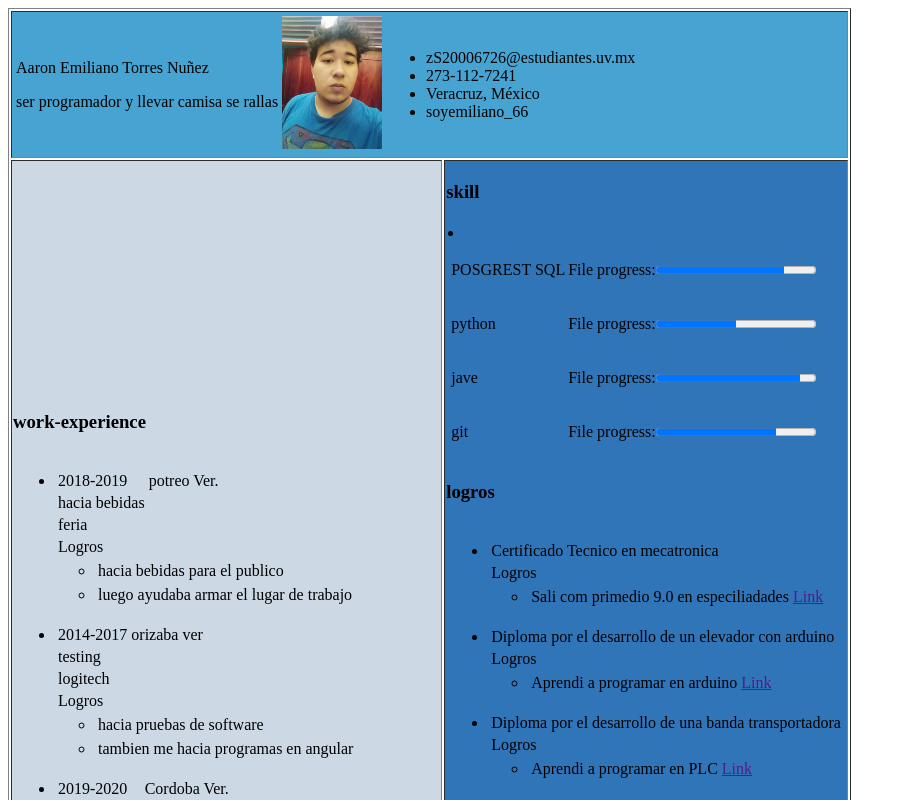
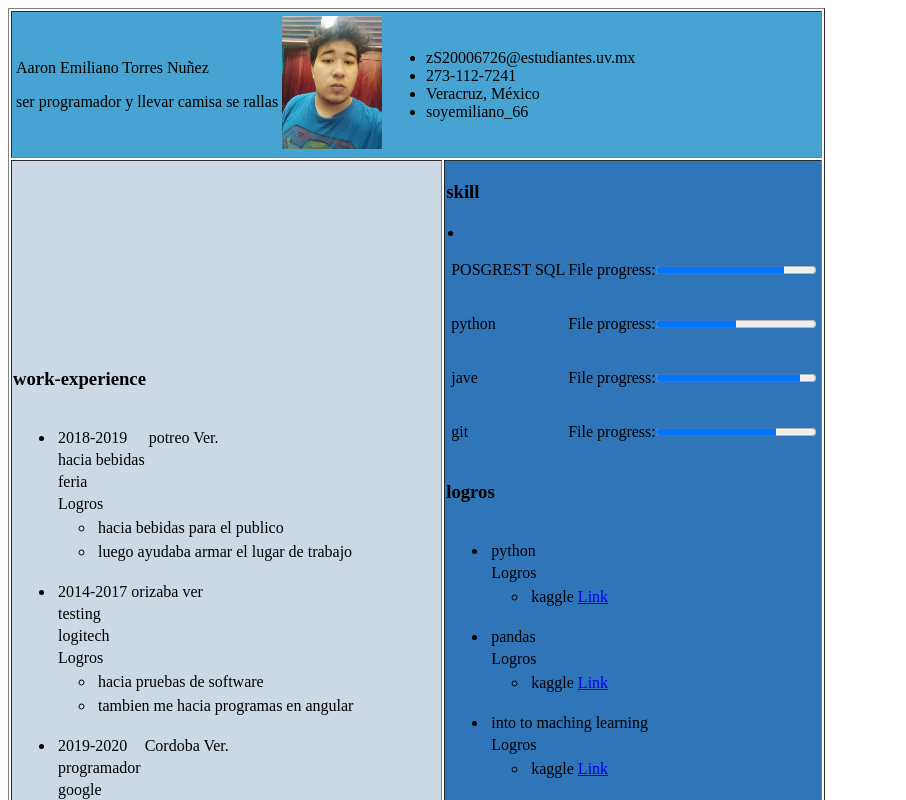
Before and after one commit to EmilianoTorres123/EmilianoTorres123.github.io, an Angular app: page / in a window 1280 px wide. Shown: the top 800 px of the page, without its empty margins (0-906 px from the left). Built offline with nearby package versions, Linux system fonts and the light colour scheme.

Commit message:
subir docs actualizados

```diff
--- a/src/app/logros/logros.component.ts
+++ b/src/app/logros/logros.component.ts
@@ -10,26 +10,7 @@ export class LogrosComponent implements OnInit {
   constructor() { }
 
   ngOnInit(): void {
-    let certi = {
-      certificado: "Certificado Tecnico en mecatronica",
-      logros:[
-        {descripcion: "Sali com primedio 9.0 en especiliadades"},
-      ]
-    };
 
-    let certi2 = {
-      certificado: "Diploma por el desarrollo de un elevador con arduino",
-      logros:[
-        {descripcion: "Aprendi a programar en arduino"},
-      ]
-    };
-    let certi3 = {
-      certificado: "Diploma por el desarrollo de una banda transportadora",
-      logros:[
-        {descripcion: "Aprendi a programar en PLC"},
-      ]
-
-    };
     let certi4 = {
       certificado: "python",
       link: "https://github.com/EmilianoTorres123/kaggle/blob/master/python/chamis%20Torres%20Nu%C3%B1es%20-%20Python.png",
@@ -48,11 +29,28 @@ export class LogrosComponent implements OnInit {
       ]
 
     };
-    this.logros.push(certi);
-    this.logros.push(certi2);
-    this.logros.push(certi3);
+    let certi6 = {
+      certificado: "into to maching learning",
+      link: "https://github.com/EmilianoTorres123/into-marching/blob/master/into-machine-learning/chamis%20Torres%20Nu%C3%B1es%20-%20Intro%20to%20Machine%20Learning.png",
+      logros:[
+        {descripcion: "kaggle"},
+
+      ]
+
+    };
+    let certi7 = {
+      certificado: "intermedio maching learning",
+      link: "https://github.com/EmilianoTorres123/into-marching/blob/master/intermedio%20maching%20learning/chamis%20Torres%20Nu%C3%B1es%20-%20Intermediate%20Machine%20Learning.png",
+      logros:[
+        {descripcion: "kaggle"},
+
+      ]
+
+    };
     this.logros.push(certi4);
     this.logros.push(certi5);
+    this.logros.push(certi6);
+    this.logros.push(certi7);
 
 
   }
```
Also changed, not shown: 3 other files (tests, documents, lock files or other folders).
